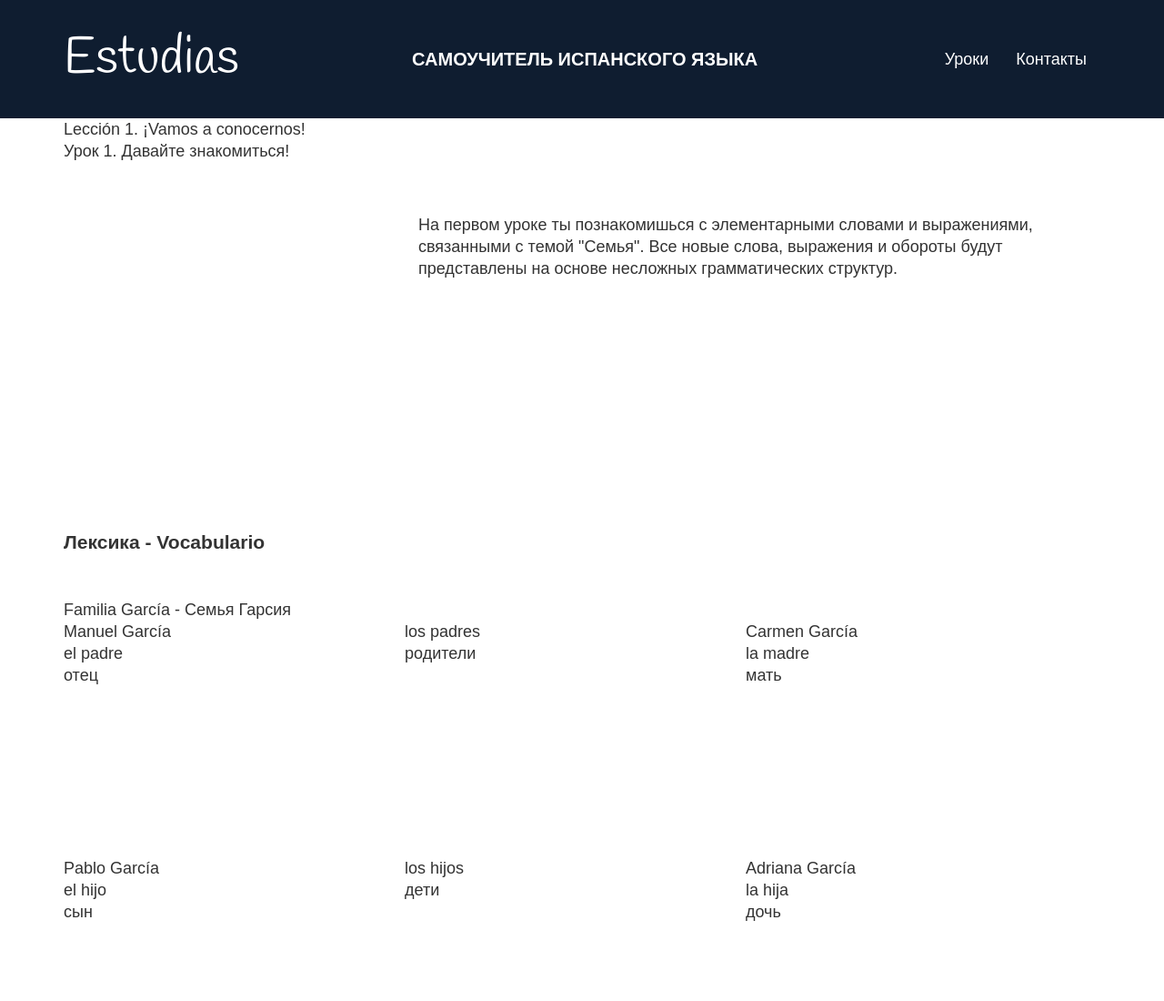
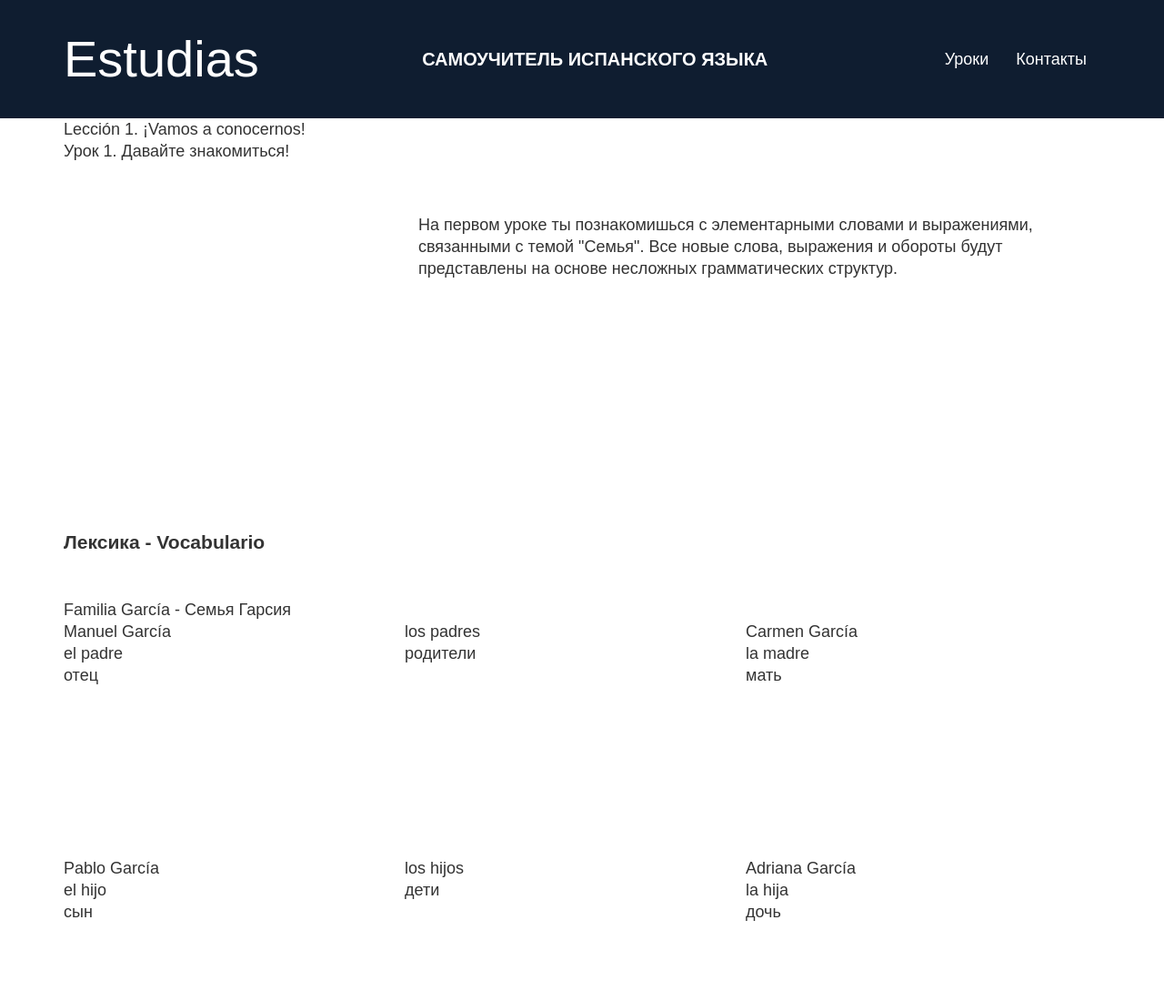
Before and after one commit to Jsmir/jsmir.github.io, a plain HTML site: page index.html in a window 1280 px wide. Shown: the top 1100 px of the page at 91% size. Drawn offline with Linux system fonts and the light colour scheme; a web font is replaced by a local one.

Commit message:
Update style.css

```diff
--- a/css/style.css
+++ b/css/style.css
@@ -30,7 +30,7 @@ body {
 }
 
 .logo {
-  font-family: Handlee;
+  font-family: Indie+Flower;
 	font-size: 56px;
 }
 
```
